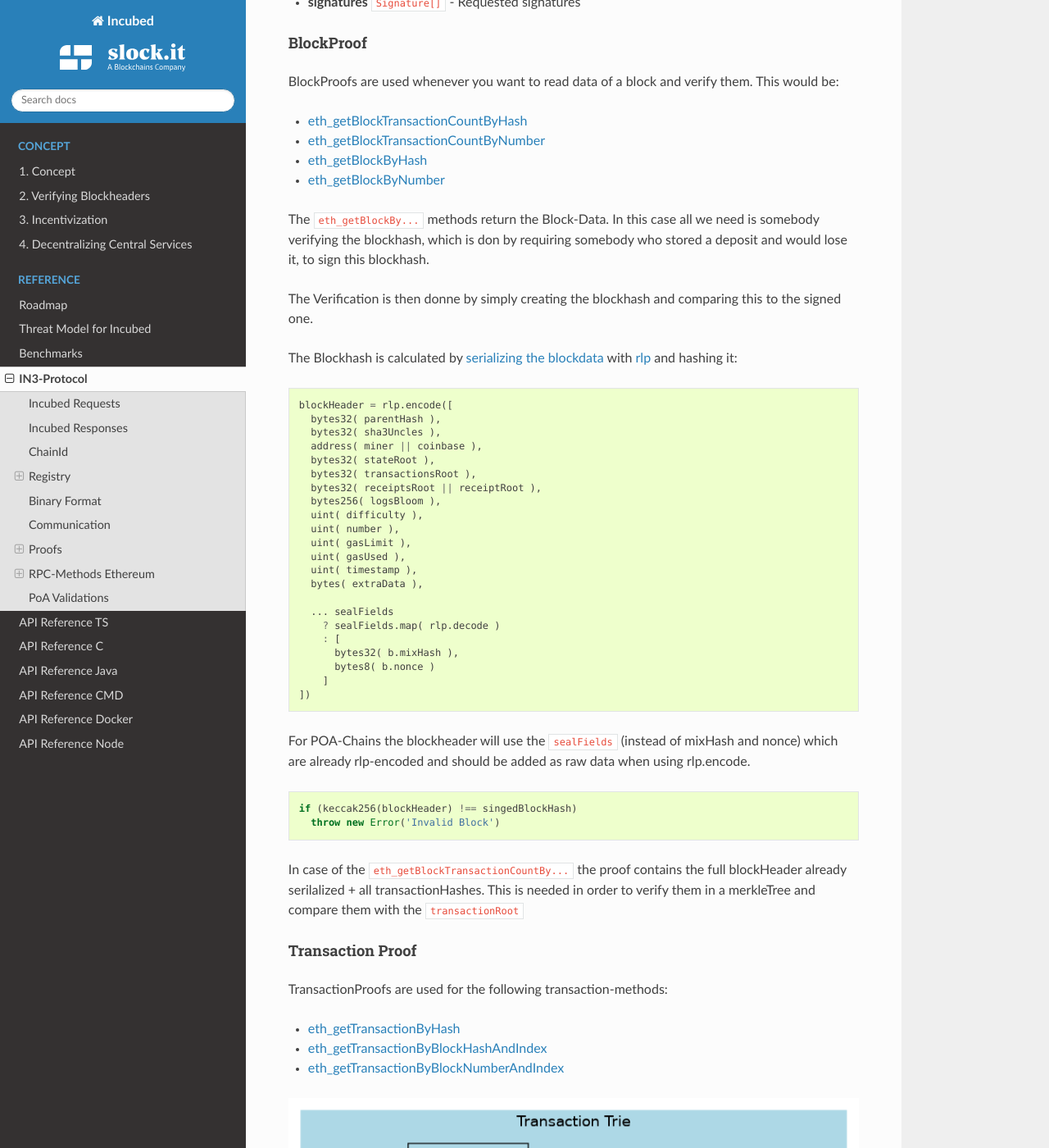
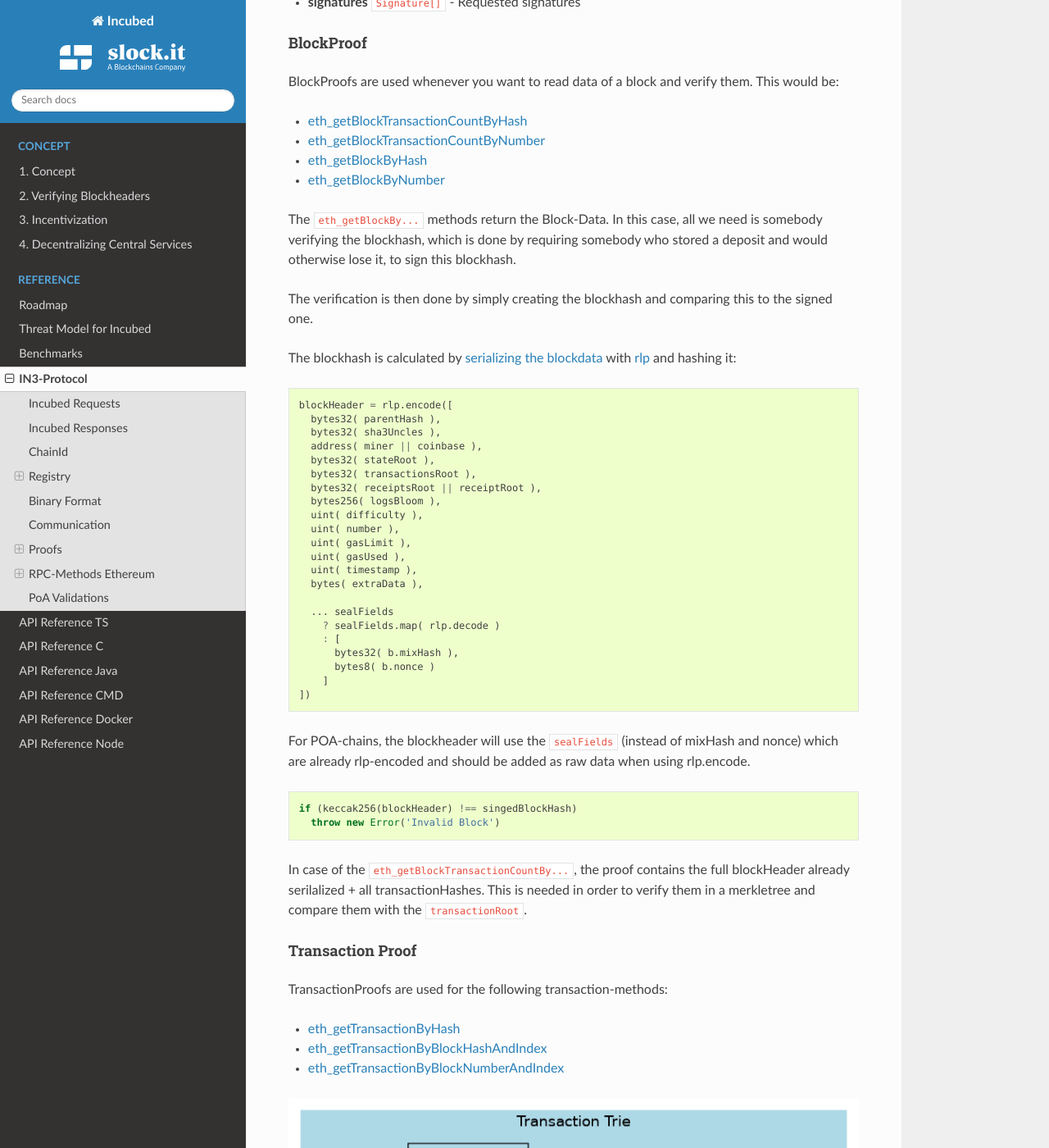
Before and after one commit to blockchainsllc/in3-docs, a Sphinx documentation site: the page built from docs/spec.md, in a window 1280 px wide and 1400 px high, scrolled down 9337 px. Shown: the whole window at 82% size. Built offline with Sphinx 7.4.7 and the Read the Docs theme 2.0.0, drawn with Linux system fonts in a browser that asks for light colours; pages that are not in the unit, such as notebooks, are missing from menus.

Commit message:
Update spec.md

````diff
--- a/docs/spec.md
+++ b/docs/spec.md
@@ -348,11 +348,11 @@
 - [eth_getBlockByNumber
 ](https://github.com/ethereum/wiki/wiki/JSON-RPC#eth_getblockbynumber)
 
-The `eth_getBlockBy...` methods return the Block-Data. In this case all we need is somebody verifying the blockhash, which is don by requiring somebody who stored a deposit and would lose it, to sign this blockhash.
+The `eth_getBlockBy...` methods return the Block-Data. In this case, all we need is somebody verifying the blockhash, which is done by requiring somebody who stored a deposit and would otherwise lose it, to sign this blockhash.
 
-The Verification is then donne by simply creating the blockhash and comparing this to the signed one.
+The verification is then done by simply creating the blockhash and comparing this to the signed one.
 
-The Blockhash is calculated by [serializing the blockdata](https://github.com/slockit/in3/blob/master/src/util/serialize.ts#L120) with [rlp](https://github.com/ethereum/wiki/wiki/RLP) and hashing it:
+The blockhash is calculated by [serializing the blockdata](https://github.com/slockit/in3/blob/master/src/util/serialize.ts#L120) with [rlp](https://github.com/ethereum/wiki/wiki/RLP) and hashing it:
 
 ```js
 blockHeader = rlp.encode([
@@ -379,14 +379,14 @@
 ])
 ```
 
-For POA-Chains the blockheader will use the `sealFields` (instead of mixHash and nonce) which are already rlp-encoded and should be added as raw data when using rlp.encode.
+For POA-chains, the blockheader will use the `sealFields` (instead of mixHash and nonce) which are already rlp-encoded and should be added as raw data when using rlp.encode.
 
 ```js
 if (keccak256(blockHeader) !== singedBlockHash)
   throw new Error('Invalid Block')
 ```
 
-In case of the `eth_getBlockTransactionCountBy...` the proof contains the full blockHeader already serilalized + all transactionHashes. This is needed in order to verify them in a merkleTree and compare them with the `transactionRoot`
+In case of the `eth_getBlockTransactionCountBy...`, the proof contains the full blockHeader already serilalized + all transactionHashes. This is needed in order to verify them in a merkletree and compare them with the `transactionRoot`.
 
 
 #### Transaction Proof
````
